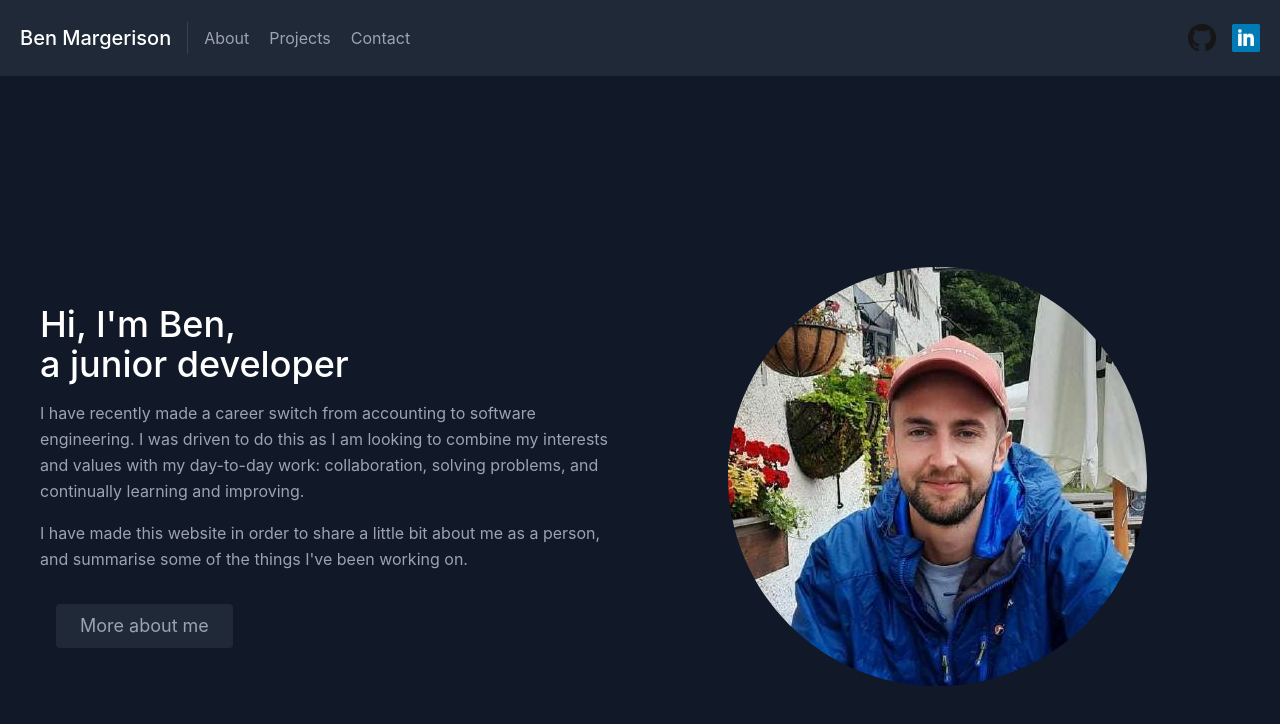
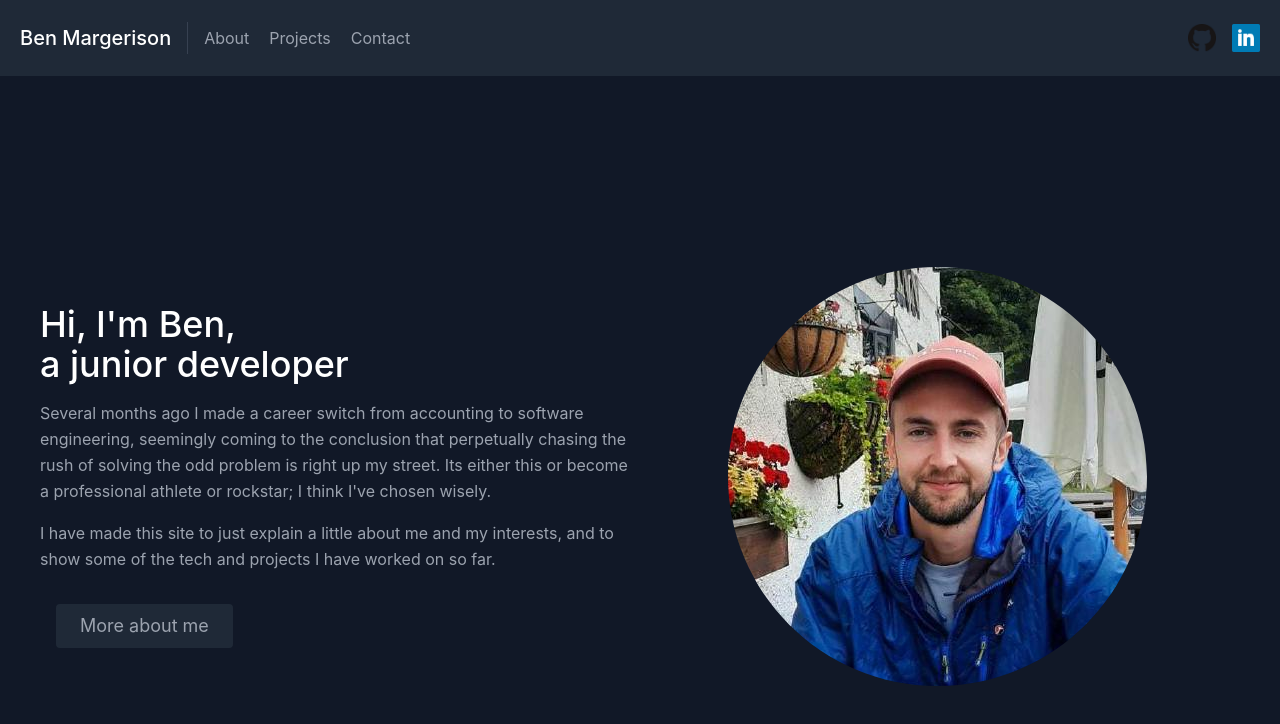
Before and after one commit to bmargerison/website-cv, a React (Create React App) app: page / in a window 1280 px wide. Shown: the top 724 px of the page. Built offline with nearby package versions, Linux system fonts and the light colour scheme.

Commit message:
Update wording

```diff
--- a/src/components/Myintro.js
+++ b/src/components/Myintro.js
@@ -10,14 +10,16 @@ export default function Myintro() {
             <br className="hidden lg:inline-block" /> a junior developer
           </h1>
           <p className="mb-4 leading-relaxed">
-            I have recently made a career switch from accounting to software
-            engineering. I was driven to do this as I am looking to combine my
-            interests and values with my day-to-day work: collaboration, solving
-            problems, and continually learning and improving.
+            Several months ago I made a career switch from accounting to software
+            engineering, seemingly coming to the conclusion that perpetually
+            chasing the rush of solving the odd problem is right up my street.
+            Its either this or become a professional athlete or rockstar; I
+            think I've chosen wisely.
           </p>
           <p className="mb-8 leading-relaxed">
-            I have made this website in order to share a little bit about me as
-            a person, and summarise some of the things I've been working on.
+            I have made this site to just explain a little about me and my
+            interests, and to show some of the tech and projects I have worked
+            on so far.
           </p>
           <div className="flex justify-center">
             <a
```
